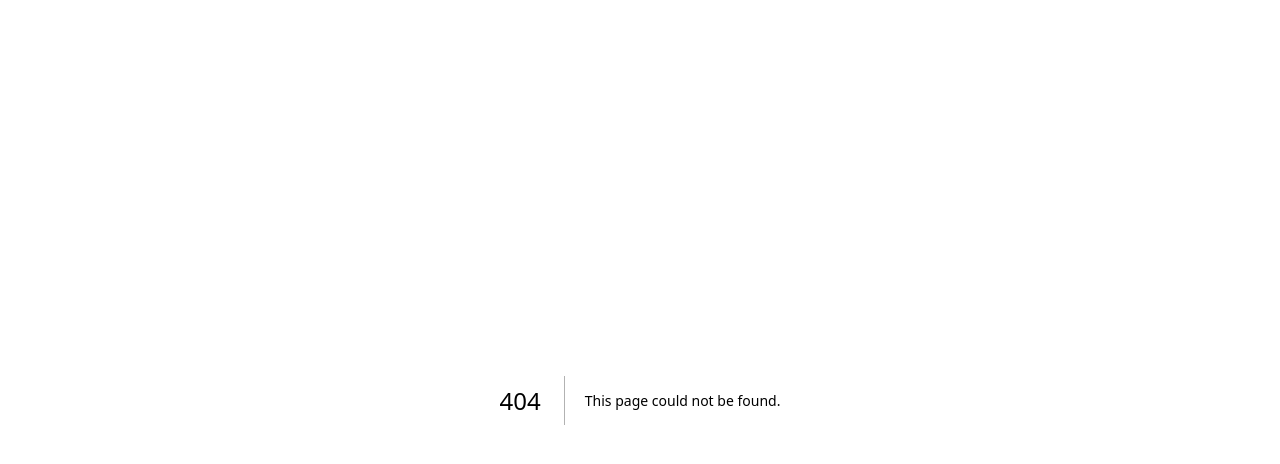
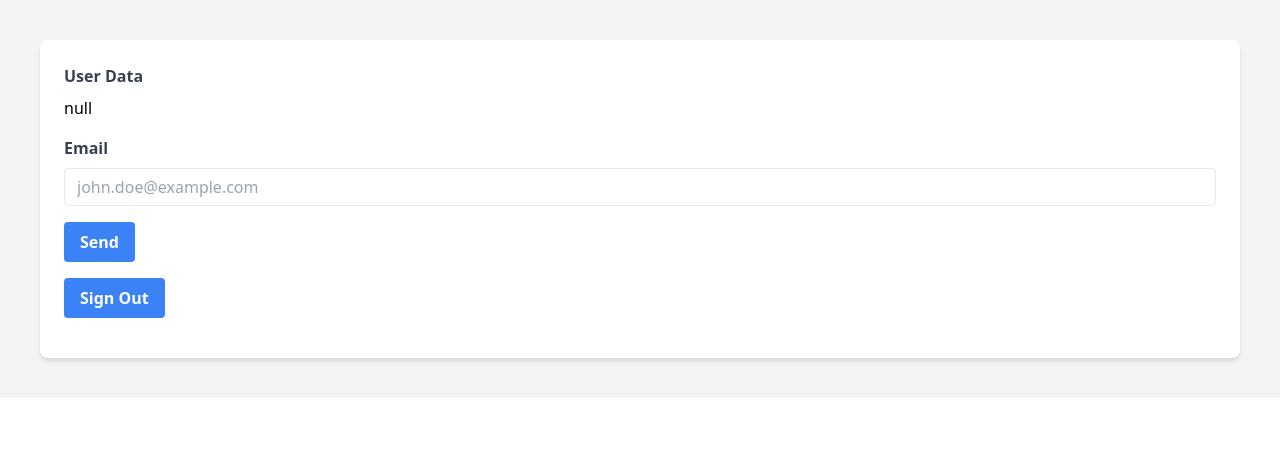
Before and after one commit to GincoInc/hinomaru, a Next.js app: page /login in a window 1280 px wide. Before the commit this address had no page. Shown: the top 464 px of the page. Built offline with nearby package versions, Linux system fonts and the light colour scheme; no server answers.

Commit message:
Add: login

```diff
--- /dev/null
+++ b/pages/login/index.tsx
@@ -0,0 +1,133 @@
+import { useState, useEffect, ChangeEvent } from 'react';
+import {
+  User,
+  signOut,
+  sendSignInLinkToEmail,
+  isSignInWithEmailLink,
+  signInWithEmailLink,
+  onAuthStateChanged,
+} from 'firebase/auth';
+import { auth } from '@/utils/firebase';
+import { useRouter } from 'next/router';
+
+export default function Page() {
+  return (
+    <div className="mb-4">
+      <LoginForm />
+    </div>
+  );
+}
+
+const LoginForm = () => {
+  const [email, setEmail] = useState('');
+  const [info, setInfo] = useState('');
+  const { authUser, loading } = useFirebaseAuth();
+  const router = useRouter();
+
+  useEffect(() => {
+    try {
+      if (
+        authUser == null &&
+        isSignInWithEmailLink(auth, window.location.href) &&
+        router.query.hasOwnProperty('email')
+      ) {
+        signInWithEmailLink(
+          auth,
+          router.query.email as string,
+          window.location.href
+        ).catch((e) => {
+          console.error(e);
+        });
+      }
+    } catch (e) {
+      console.error(e);
+    }
+  }, [router.query]);
+
+  const handleChangeEmail = (e: ChangeEvent<HTMLInputElement>) => {
+    setEmail(e.target.value);
+  };
+
+  const handleSendSignInLinkToEmail = async () => {
+    try {
+      await sendSignInLinkToEmail(auth, email, actionCodeSettings);
+      setInfo(`invite link has been sent to ${email}`);
+    } catch (e) {
+      console.error(e);
+    }
+  };
+
+  const actionCodeSettings = {
+    url: `http://localhost:3060?email=${email}`,
+    handleCodeInApp: true,
+  };
+
+  return (
+    <div className="bg-gray-100 p-10">
+      <form className="bg-white p-6 rounded-lg shadow-md">
+        <div className="mb-4">
+          <label className="block text-gray-700 font-bold mb-2" htmlFor="email">
+            User Data
+          </label>
+          {JSON.stringify(authUser)}
+        </div>
+        <div className="mb-4">{loading}</div>
+        <div className="mb-4">
+          <label className="block text-gray-700 font-bold mb-2" htmlFor="email">
+            Email
+          </label>
+          <input
+            className="appearance-none border rounded w-full py-2 px-3 text-gray-700 leading-tight focus:outline-none focus:shadow-outline"
+            id="email"
+            type="email"
+            placeholder="john.doe@example.com"
+            onChange={handleChangeEmail}
+          />
+        </div>
+        <div className="mb-4">{info}</div>
+        <div className="mb-4">
+          <button
+            className="bg-blue-500 hover:bg-blue-700 text-white font-bold py-2 px-4 rounded focus:outline-none focus:shadow-outline"
+            type="button"
+            onClick={() => handleSendSignInLinkToEmail()}
+          >
+            Send
+          </button>
+        </div>
+        <div className="mb-4">
+          <button
+            className="bg-blue-500 hover:bg-blue-700 text-white font-bold py-2 px-4 rounded focus:outline-none focus:shadow-outline"
+            type="button"
+            onClick={() => signOut(auth)}
+          >
+            Sign Out
+          </button>
+        </div>
+      </form>
+    </div>
+  );
+};
+
+export const useFirebaseAuth = () => {
+  const [authUser, setAuthUser] = useState<User | null>(null);
+  const [loading, setLoading] = useState(true);
+
+  const authStateChanged = async (user: User | null) => {
+    setAuthUser(user);
+    if (!user) {
+      setLoading(false);
+      return;
+    }
+    setLoading(true);
+  };
+
+  useEffect(() => {
+    const unsubscribe = onAuthStateChanged(auth, authStateChanged);
+    return () => unsubscribe();
+  }, []);
+
+  return {
+    authUser,
+    loading,
+  };
+};
```
